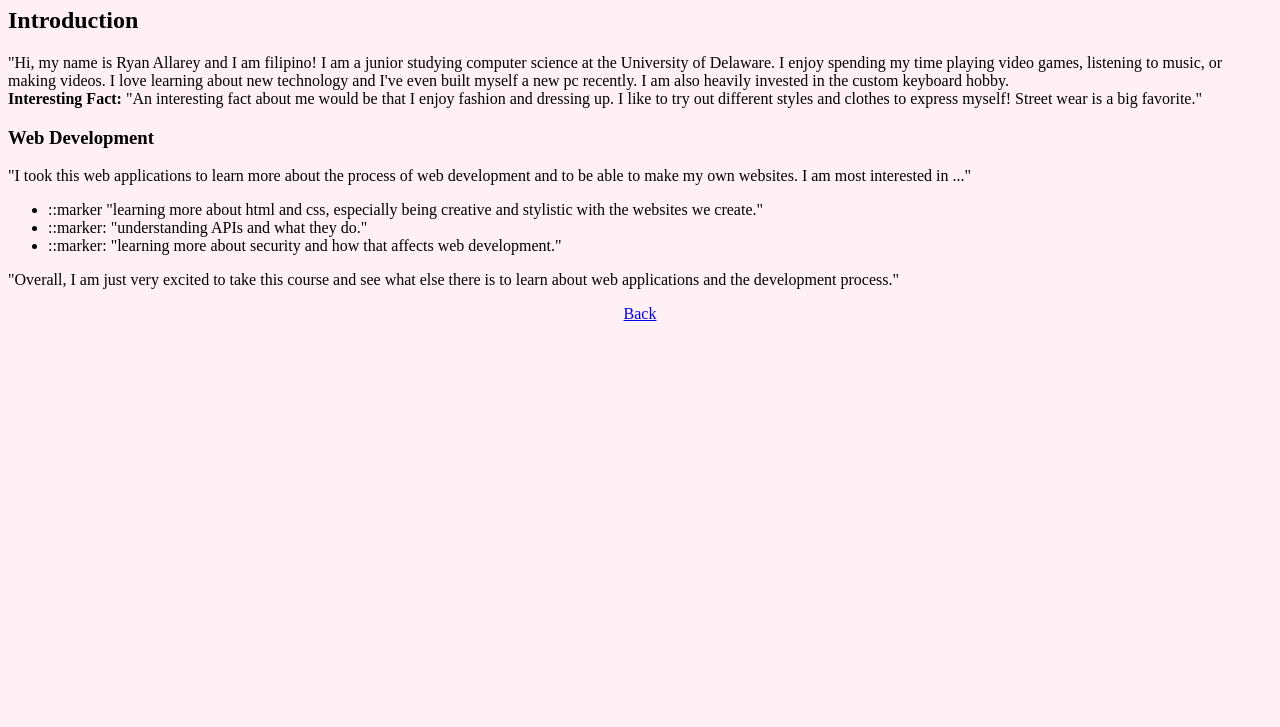
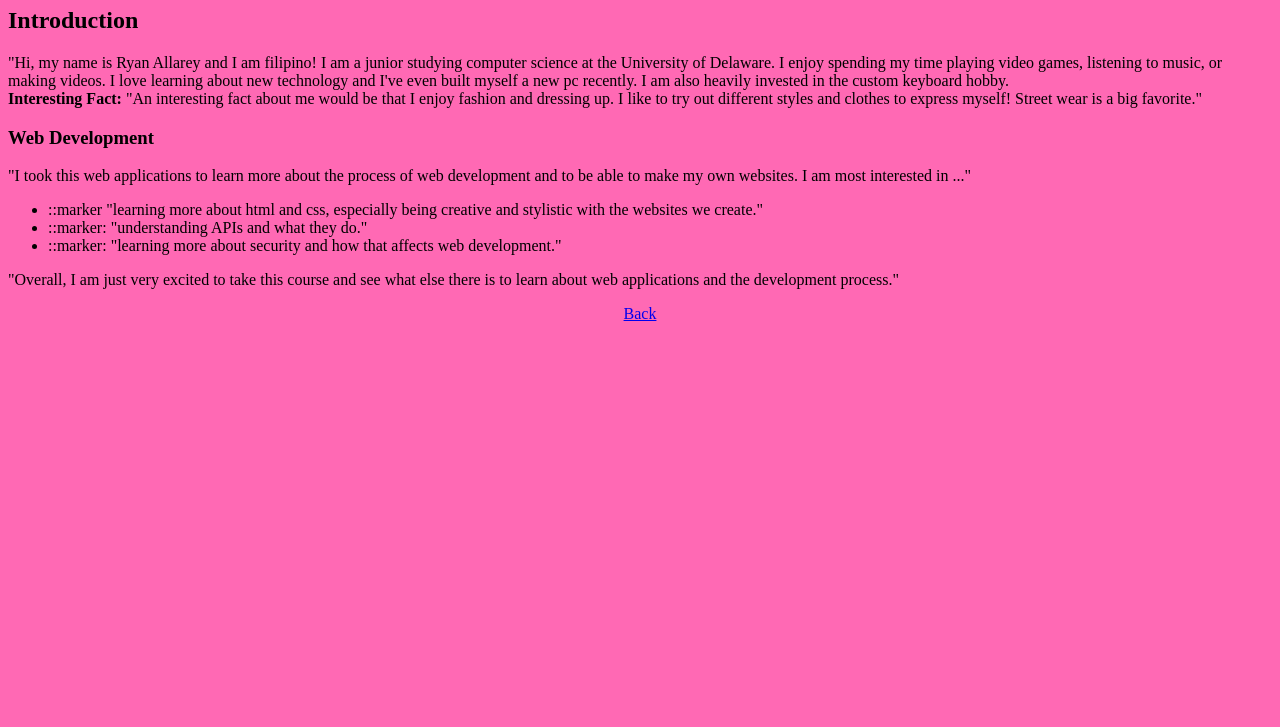
Before and after one commit to rallarey/rallarey.github.io, a plain HTML site: page aboutMe.html in a window 1280 px wide. Shown: the part 73-800 px from the top of the page. Drawn offline with Linux system fonts and the light colour scheme.

Commit message:
experimenting different colors lol

```diff
--- a/aboutMe.html
+++ b/aboutMe.html
@@ -6,7 +6,7 @@
     <meta name="viewport" content="width=device-width">
     <title>About Me</title>
 	<style>
-		body {background-color: LavenderBlush;}
+		body {background-color: HotPink;}
 	</style
 </head>
 
```
Also changed, not shown: index.html (+1 -1 lines).
